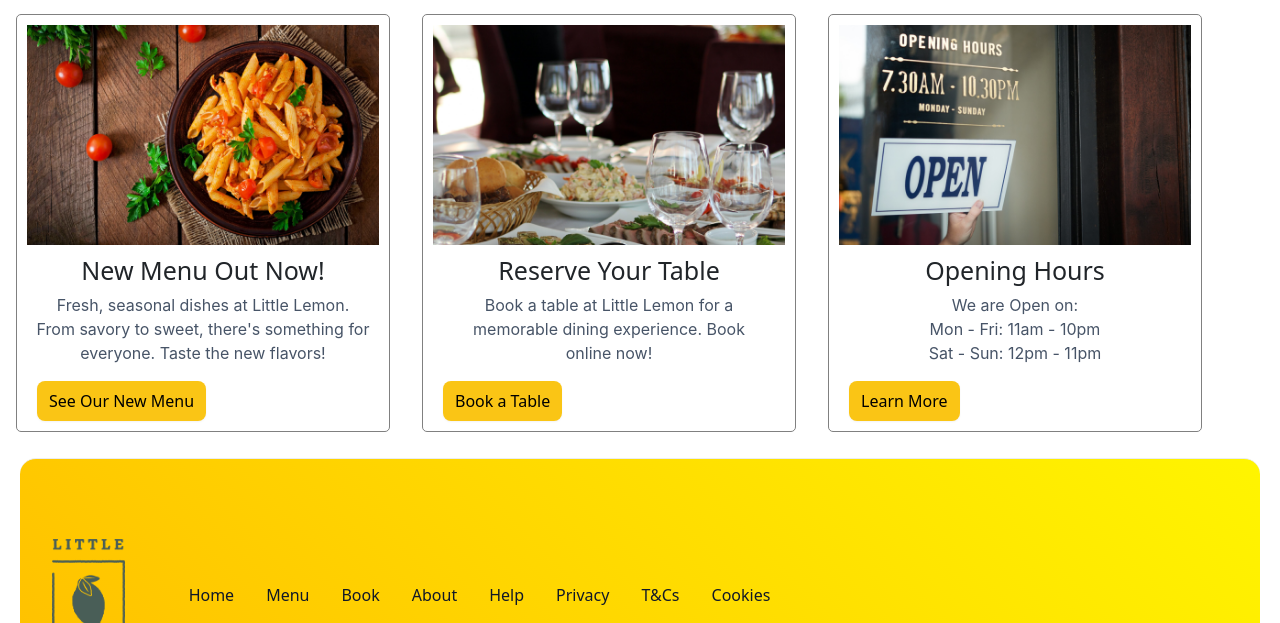
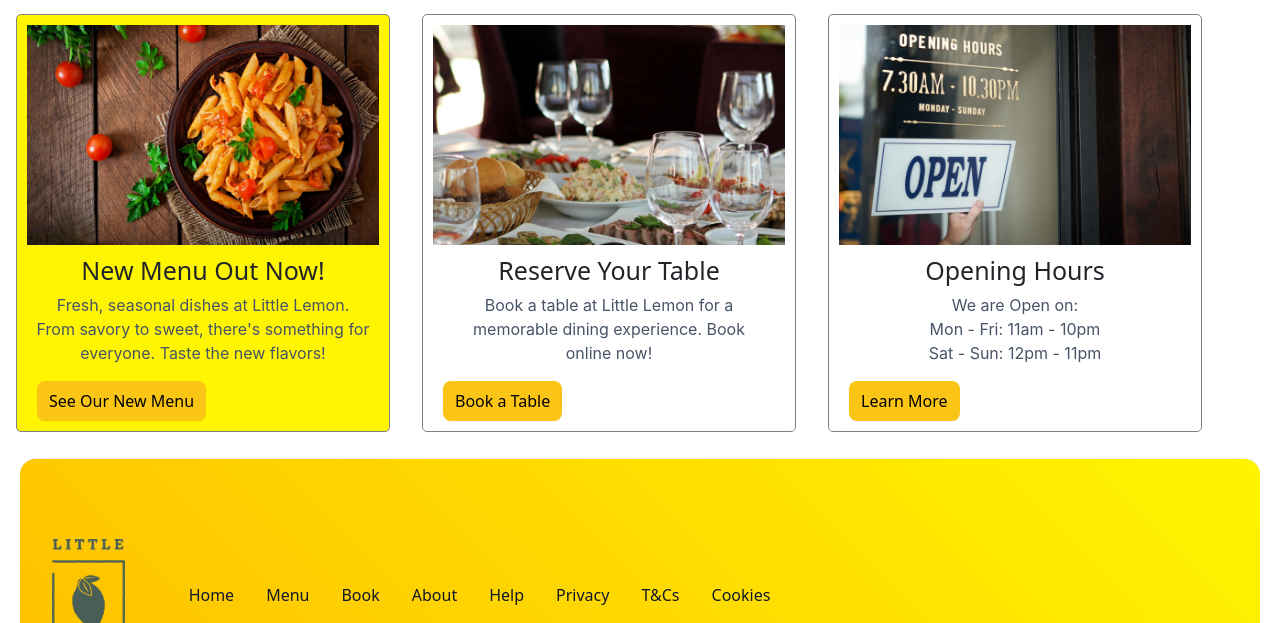
Before and after one commit to Felix-Ouma/Little-Lemon-Restaurant, a plain HTML site: page index.html in a window 1280 px wide. In both pictures the pointer is over the element 203 px from the left and 1123 px from the top of the page. Shown: the part 900-1523 px from the top of the page. Drawn offline with nearby package versions, Linux system fonts and the light colour scheme; a script that the page names is missing.

Commit message:
Added hover effects to articles sectsions

```diff
--- a/CSS/style.css
+++ b/CSS/style.css
@@ -150,6 +150,10 @@ header{
     border: 1px solid gray;
     align-items: center;
     text-align: center;
+    }
+    .art article:hover{
+        background-color: #FFF500;
+
     }
     .art article p{
         color: var(--colors-text-text-primary-900, #101828);
```
